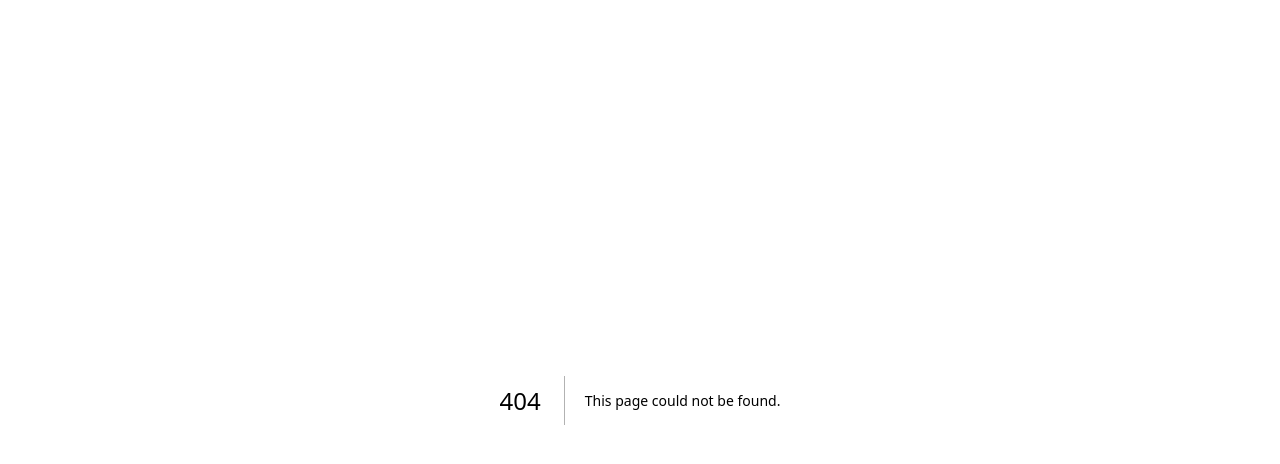
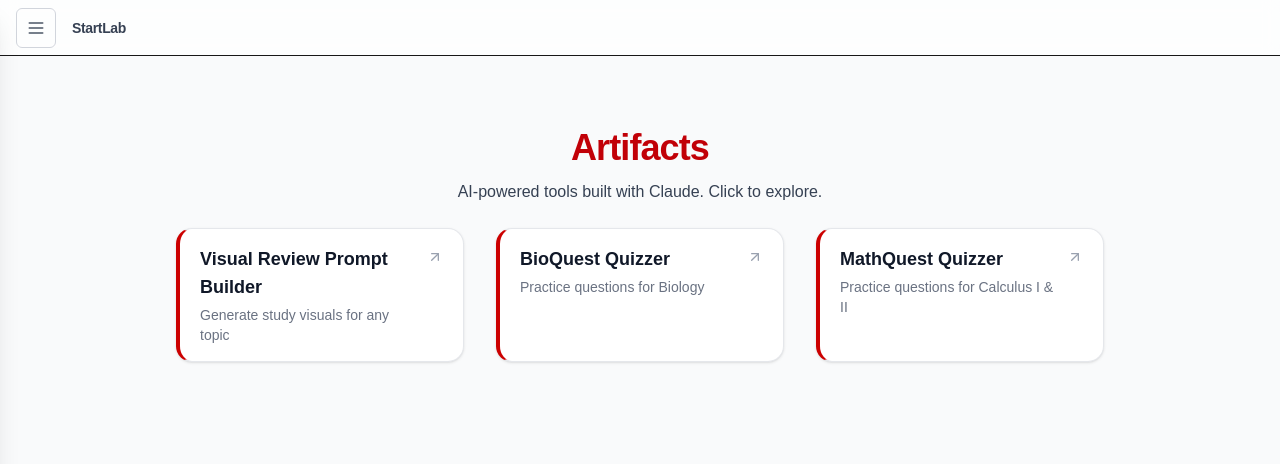
Before and after one commit to khennyG/start-lab, a Next.js app: page /explore/artifacts in a window 1280 px wide. Before the commit this address had no page. Shown: the top 464 px of the page. Built offline with nearby package versions, Linux system fonts and the light colour scheme.

Commit message:
Add Artifacts page, reorder sidebar, update BioQuizzer/MathQuizzer links

```diff
--- /dev/null
+++ b/app/explore/artifacts/page.tsx
@@ -0,0 +1,56 @@
+export default function ArtifactsPage() {
+  const artifacts = [
+    {
+      name: 'Visual Review Prompt Builder',
+      subtitle: 'Generate study visuals for any topic',
+      link: 'https://claude.ai/artifacts/63dbd677-c750-4f07-af38-078c2af8d5b8',
+    },
+    {
+      name: 'BioQuest Quizzer',
+      subtitle: 'Practice questions for Biology',
+      link: 'https://claude.ai/artifacts/5025721b-9d84-4134-a23e-66b9f30e94e4',
+    },
+    {
+      name: 'MathQuest Quizzer',
+      subtitle: 'Practice questions for Calculus I & II',
+      link: 'https://claude.ai/artifacts/70cd6a35-de92-410f-990d-fc676d4f1811',
+    },
+  ];
+
+  return (
+    <div className="min-h-screen bg-gray-50">
+      {/* Header */}
+      <header className="max-w-7xl mx-auto px-6 pt-10 pb-6 text-center">
+        <h1 className="text-3xl md:text-4xl font-bold tracking-tight text-red-700">
+          Artifacts
+        </h1>
+        <p className="mt-3 text-gray-700 max-w-3xl mx-auto text-base">
+          AI-powered tools built with Claude. Click to explore.
+        </p>
+      </header>
+
+      {/* Cards */}
+      <main className="max-w-7xl mx-auto px-6 pb-16">
+        <div className="grid grid-cols-1 md:grid-cols-2 lg:grid-cols-3 gap-6 lg:gap-8">
+          {artifacts.map((artifact) => (
+            <a
+              key={artifact.name}
+              href={artifact.link}
+              target="_blank"
+              rel="noopener noreferrer"
+              className="group bg-white border border-gray-200 rounded-2xl overflow-hidden shadow-sm transition hover:shadow-lg hover:-translate-y-0.5 will-change-transform border-l-4 border-l-[#CC0000] block px-5 py-4 focus:outline-none focus:ring-2 focus:ring-red-500"
+            >
+              <div className="flex items-start justify-between gap-3">
+                <div>
+                  <h3 className="text-lg font-bold text-gray-900">{artifact.name}</h3>
+                  <p className="mt-1 text-sm text-gray-500">{artifact.subtitle}</p>
+                </div>
+                <svg className="w-4 h-4 mt-1 shrink-0 text-gray-400 group-hover:text-red-600 transition" viewBox="0 0 24 24" fill="none" stroke="currentColor" strokeWidth="2" strokeLinecap="round" strokeLinejoin="round"><path d="M7 17L17 7" /><path d="M7 7h10v10" /></svg>
+              </div>
+            </a>
+          ))}
+        </div>
+      </main>
+    </div>
+  );
+}
--- a/app/explore/highlights/page.tsx
+++ b/app/explore/highlights/page.tsx
@@ -40,7 +40,7 @@
                 </p>
               <div className="mt-6">
                 <a
-                  href="https://claude.ai/artifacts/b38e4237-53d7-4a4e-a4ab-66ffae5dfc8e"
+                  href="https://claude.ai/artifacts/5025721b-9d84-4134-a23e-66b9f30e94e4"
                   target="_blank"
                   rel="noopener noreferrer"
                   className="inline-flex items-center justify-center rounded-lg bg-red-600 px-4 py-2 text-white font-medium shadow-sm hover:bg-red-700 focus:outline-none focus:ring-2 focus:ring-red-500"
@@ -77,7 +77,7 @@
                 </p>
               <div className="mt-6">
                 <a
-                  href="https://claude.ai/artifacts/b3b42bfa-d075-4982-bf0f-990520c655da"
+                  href="https://claude.ai/artifacts/70cd6a35-de92-410f-990d-fc676d4f1811"
                   target="_blank"
                   rel="noopener noreferrer"
                   className="inline-flex items-center justify-center rounded-lg bg-red-600 px-4 py-2 text-white font-medium shadow-sm hover:bg-red-700 focus:outline-none focus:ring-2 focus:ring-red-500"
--- a/app/sidebar.tsx
+++ b/app/sidebar.tsx
@@ -14,10 +14,11 @@
   const showAnalytics = process.env.NEXT_PUBLIC_SHOW_ANALYTICS === 'true';
   const linksBase: { label: string; href: string; icon: React.ReactNode; badge?: string }[] = [
     { label: "Welcome", href: "/", icon: <svg className="w-4 h-4" viewBox="0 0 24 24" stroke="currentColor" fill="none" strokeWidth="2" strokeLinecap="round" strokeLinejoin="round"><path d="M3 12l2-2 4 4 10-10 2 2-12 12z" /></svg> },
-  { label: "Getting Started with AI", href: "/explore/getting-started", icon: <svg className="w-4 h-4" viewBox="0 0 24 24" fill="none" stroke="currentColor" strokeWidth="2" strokeLinecap="round" strokeLinejoin="round"><path d="M12 3l7 4v6c0 5-7 8-7 8s-7-3-7-8V7l7-4z" /></svg> },
-  { label: "Prompt Library", href: "/explore/prompts", icon: <svg className="w-4 h-4" viewBox="0 0 24 24" fill="none" stroke="currentColor" strokeWidth="2" strokeLinecap="round" strokeLinejoin="round"><path d="M21 15V5a2 2 0 0 0-2-2H7l-4 4v8a2 2 0 0 0 2 2h5" /><path d="M17 17v5l2-2 2 2v-5" /><path d="M17 17h4" /></svg> },
-  { label: "Quick Prompts", href: "/explore/prompts-alt", icon: <svg className="w-4 h-4" viewBox="0 0 24 24" fill="none" stroke="currentColor" strokeWidth="2" strokeLinecap="round" strokeLinejoin="round"><rect x="3" y="4" width="7" height="16" rx="2" /><rect x="14" y="4" width="7" height="16" rx="2" /><path d="M10 8h4" /></svg> },
-  { label: "Faculty Prompts", href: "/explore/faculty-prompts", icon: <svg className="w-4 h-4" viewBox="0 0 24 24" fill="none" stroke="currentColor" strokeWidth="2" strokeLinecap="round" strokeLinejoin="round"><path d="M22 3H2l8 9v7l4 2v-9Z"/></svg> },
+    { label: "Getting Started with AI", href: "/explore/getting-started", icon: <svg className="w-4 h-4" viewBox="0 0 24 24" fill="none" stroke="currentColor" strokeWidth="2" strokeLinecap="round" strokeLinejoin="round"><path d="M12 3l7 4v6c0 5-7 8-7 8s-7-3-7-8V7l7-4z" /></svg> },
+    { label: "Artifacts", href: "/explore/artifacts", icon: <svg className="w-4 h-4" viewBox="0 0 24 24" fill="none" stroke="currentColor" strokeWidth="2" strokeLinecap="round" strokeLinejoin="round"><path d="M12 2L2 7l10 5 10-5-10-5z" /><path d="M2 17l10 5 10-5" /><path d="M2 12l10 5 10-5" /></svg> },
+    { label: "Prompt Library", href: "/explore/prompts", icon: <svg className="w-4 h-4" viewBox="0 0 24 24" fill="none" stroke="currentColor" strokeWidth="2" strokeLinecap="round" strokeLinejoin="round"><path d="M21 15V5a2 2 0 0 0-2-2H7l-4 4v8a2 2 0 0 0 2 2h5" /><path d="M17 17v5l2-2 2 2v-5" /><path d="M17 17h4" /></svg> },
+    { label: "Quick Prompts", href: "/explore/prompts-alt", icon: <svg className="w-4 h-4" viewBox="0 0 24 24" fill="none" stroke="currentColor" strokeWidth="2" strokeLinecap="round" strokeLinejoin="round"><rect x="3" y="4" width="7" height="16" rx="2" /><rect x="14" y="4" width="7" height="16" rx="2" /><path d="M10 8h4" /></svg> },
+    { label: "Faculty Prompts", href: "/explore/faculty-prompts", icon: <svg className="w-4 h-4" viewBox="0 0 24 24" fill="none" stroke="currentColor" strokeWidth="2" strokeLinecap="round" strokeLinejoin="round"><path d="M22 3H2l8 9v7l4 2v-9Z"/></svg> },
     { label: "Faculty Highlights", href: "/explore/highlights", icon: <svg className="w-4 h-4" viewBox="0 0 24 24" fill="none" stroke="currentColor" strokeWidth="2" strokeLinecap="round" strokeLinejoin="round"><path d="M12 17.75L6.5 21l1-6L3 9.75l6.25-.5L12 3l2.75 6.25 6.25.5L16.5 15l1 6z" /></svg> }
   ];
   const links = showAnalytics
```
